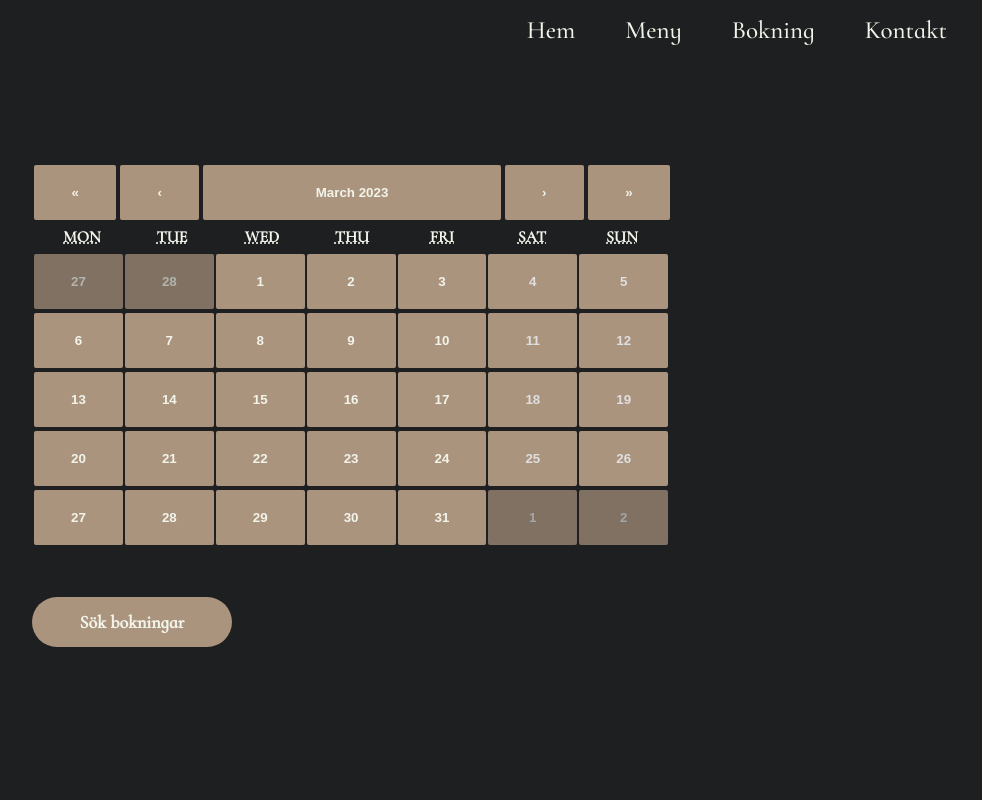
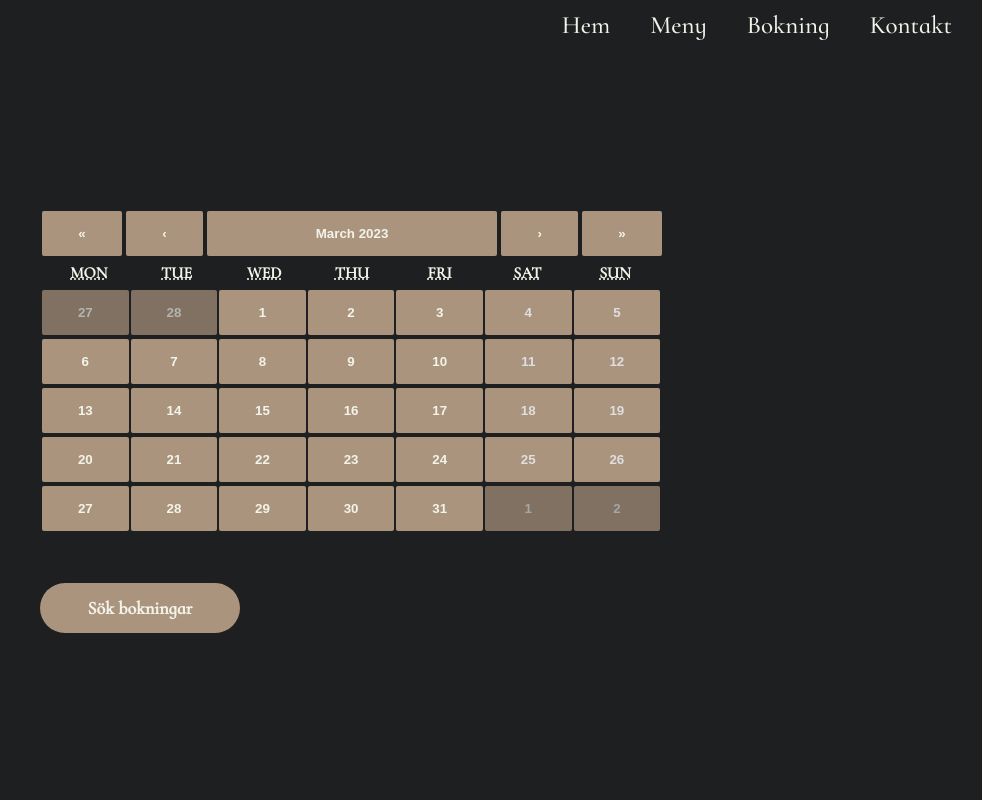
Before and after one commit to idadanielsson/Restaurant, a React (Create React App) app: page /admin in a window 1280 px wide. Shown: the top 800 px of the page, without its empty margins (288-1270 px from the left). Built offline with nearby package versions, Linux system fonts and the light colour scheme.

Commit message:
changed some styling

```diff
--- a/src/components/nav/nav.css
+++ b/src/components/nav/nav.css
@@ -18,7 +18,7 @@
 
 @media screen and (max-width: 768px) {
   .navActive {
-    background-color: rgba(44, 45, 52, 0.743);
+    background-color: #1e1f20e4;
     width: 200px;
     transform: translateX(0%);
     transition: ease-out 0.4s;
--- a/src/components/restaurant/booking/tableSearch/TableSearch.tsx
+++ b/src/components/restaurant/booking/tableSearch/TableSearch.tsx
@@ -84,8 +84,8 @@ export const TableSearch = () => {
           onClick={() => {
             handleTime("18.00");
           }}
-          height="60px"
-          width="200px"
+          height="50px"
+          width="150px"
         >
           18.00
         </TimesButton>
@@ -94,8 +94,8 @@ export const TableSearch = () => {
           onClick={() => {
             handleTime("21.00");
           }}
-          height="60px"
-          width="200px"
+          height="50px"
+          width="150px"
         >
           21.00
         </TimesButton>
--- a/src/components/restaurant/home/About.tsx
+++ b/src/components/restaurant/home/About.tsx
@@ -1,15 +1,11 @@
 import { FONT_COLOR } from "../../styled/Colors";
 import { H2, H5 } from "../../styled/Headings";
 import { AboutImageWrapper } from "../../styled/Images";
-import {
-  AboutHomeWrapper,
-  AboutTextWrapper,
-  Wrapper,
-} from "../../styled/Wrappers";
+import { AboutTextWrapper } from "../../styled/Wrappers";
 
 export const About = () => {
   return (
-    <AboutHomeWrapper>
+    <div>
       <AboutTextWrapper>
         <H2 fontSize="60px">Vår Historia</H2>
         <H5 fontSize="26px" width="40%" color={FONT_COLOR}>
@@ -19,6 +15,6 @@ export const About = () => {
         </H5>
       </AboutTextWrapper>
       <AboutImageWrapper></AboutImageWrapper>
-    </AboutHomeWrapper>
+    </div>
   );
 };
--- a/src/components/restaurant/home/MenuSmall.tsx
+++ b/src/components/restaurant/home/MenuSmall.tsx
@@ -20,14 +20,17 @@ import { Button } from "../../styled/Buttons";
 export const MenuSmall = () => {
   const [menuSmall, setMenuSmall] = useState<IMenuList[]>([
     {
+      id: "1",
       image: menuPlates,
       name: "Gourmet plates",
     },
     {
+      id: "2",
       image: menuBrew,
       name: "Craft brews",
     },
     {
+      id: "3",
       image: menuDrinks,
       name: "Wine & coctails",
     },
@@ -41,7 +44,7 @@ export const MenuSmall = () => {
 
   let menuSmallHtml = menuSmall.map((menuSmall) => {
     return (
-      <SmallMenu bgimage={menuSmall.image}>
+      <SmallMenu key={menuSmall.id} bgimage={menuSmall.image}>
         <Button
           padding="20px"
           fontSize="24px"
--- a/src/components/styled/Headings.tsx
+++ b/src/components/styled/Headings.tsx
@@ -1,6 +1,7 @@
 import styled from "styled-components";
 import { breakpoint } from "./Breakpoints";
 import { CHAMPAGNE, FONT_COLOR } from "./Colors";
+import { HeroTitleSlider } from "./Keyframes";
 
 export interface IHeadingsProps {
   height?: string;
@@ -16,6 +17,8 @@ export const H1 = styled.h1`
   margin: 0px;
   color: ${FONT_COLOR};
   font-weight: 300;
+  animation-name: ${HeroTitleSlider};
+  animation-duration: 1.5s;
 
   @media ${breakpoint.mobileMenu} {
     font-size: 50px;
--- /dev/null
+++ b/src/components/styled/Keyframes.tsx
@@ -0,0 +1,15 @@
+import { keyframes } from "styled-components";
+
+export const HeroTitleSlider = keyframes`
+    0%{
+        transform: translate(-600px);
+        opacity: 0;
+    }
+    50%{
+        opacity: 0.5;
+    }
+    100%{
+        transform: translate(0px);
+        opacity: 1;
+    }
+`;
--- a/src/components/styled/NavBar.tsx
+++ b/src/components/styled/NavBar.tsx
@@ -1,7 +1,7 @@
 import { Link } from "react-router-dom";
 import styled from "styled-components";
 import { breakpoint } from "./Breakpoints";
-import { BG_COLOR } from "./Colors";
+import { BG_COLOR, CHAMPAGNE } from "./Colors";
 
 export interface INavProps {
   fontSize?: string;
@@ -31,9 +31,12 @@ export const NavBar = styled.nav`
 export const NavList = styled.ul`
   display: flex;
   justify-content: ${(props: INavProps) => props.justify};
-
   margin: 0px;
   margin-right: ${(props: INavProps) => props.marginRight};
+
+  @media ${breakpoint.mobileMenu} {
+    justify-content: start;
+  }
 `;
 
 export const NavItem = styled.li`
@@ -45,12 +48,26 @@ export const NavItem = styled.li`
 
   @media ${breakpoint.mobileMenu} {
     flex-direction: ${(props: INavProps) => props.direction};
+    gap: 20px;
+    padding: 40px 0px;
   }
 `;
 
 export const NavLink = styled(Link)`
   color: ${(props: INavProps) => props.color};
   text-decoration: none;
-  padding: 15px;
+  padding: 10px;
   font-family: "Cormorant Infant", serif;
+  text-align: center;
+  transition: all ease 0.3s;
+  :hover {
+    font-size: 28px;
+  }
+
+  @media ${breakpoint.mobileMenu} {
+    :hover {
+      background-color: ${CHAMPAGNE};
+      border-radius: 40px;
+    }
+  }
 `;
--- a/src/components/styled/Wrappers.tsx
+++ b/src/components/styled/Wrappers.tsx
@@ -61,8 +61,6 @@ export const HomeHeadingWrapper = styled.div`
   }
 `;
 
-export const AboutHomeWrapper = styled.div``;
-
 export const HomeButtonWrapper = styled.div`
   display: flex;
   justify-content: center;
@@ -88,7 +86,7 @@ export const AboutTextWrapper = styled.div`
   @media ${breakpoint.mobileMenu} {
     flex-direction: column;
     justify-content: center;
-    height: 30vh;
+    height: 40vh;
     gap: 40px;
     margin-top: 10px;
   }
@@ -253,11 +251,12 @@ export const BookingWrapper = styled.div`
   justify-content: center;
   align-items: center;
   flex-direction: column;
+  padding: 1rem;
+  background-color: ${BG_COLOR};
 `;
 
 export const CalendarWrapper = styled.div`
   width: 50%;
-
   background-color: #1e1f20;
   padding: 10px;
   border-radius: 5px;
@@ -283,7 +282,7 @@ export const CalendarWrapper = styled.div`
     border-radius: 2px;
     color: #f2f4ea;
     font-weight: bold;
-    padding: 20px 0;
+    padding: 15px 0;
     &:hover {
       background-color: #f2f4ea;
       color: #1e1f20;
@@ -346,16 +345,15 @@ export const CalendarWrapper = styled.div`
 export const AmountOfGuestsWrapper = styled.div`
   width: 50%;
   display: flex;
-  margin-bottom: 40px;
-  margin-bottom: 30px;
+  margin-bottom: 20px;
   gap: 10px;
 `;
 
 export const AmountOfGuestsCard = styled.div`
   background-color: ${(props: IRestaurantWrapperProps) => props.bgcolor};
   color: ${(props: IRestaurantWrapperProps) => props.color};
-  height: 80px;
-  width: 80px;
+  height: 60px;
+  width: 60px;
   display: flex;
   align-items: center;
   justify-content: center;
--- a/src/models/IMenuList.ts
+++ b/src/models/IMenuList.ts
@@ -1,4 +1,5 @@
 export interface IMenuList {
+  id: string;
   image: string;
   name: string;
 }
```
